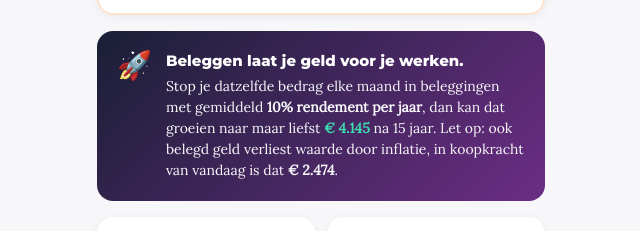
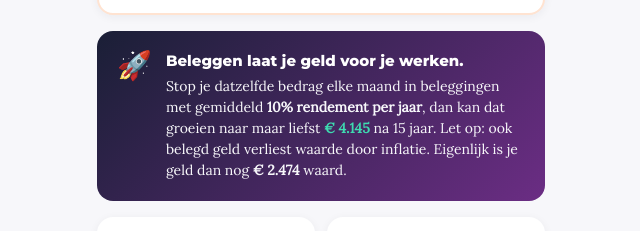
Before and after one commit to claudiavoogt/gf-sparenbeleggen-calculator, a Next.js app: page / in a window 1280 px wide. Shown: the part 1213-1444 px from the top of the page, without its empty margins (319-959 px from the left). Built offline with nearby package versions, Linux system fonts and the light colour scheme.

Commit message:
Sync alle recente tekst- en berekeningsfixes

```diff
--- a/app/page.tsx
+++ b/app/page.tsx
@@ -489,9 +489,9 @@ export default function SparenVsBeleggenPage() {
                   <strong style={{ color: '#3EDCB1' }}>
                     {formatEuro(resultaat.eindwaarde)}
                   </strong>{' '}
-                  na {jaren} jaar. Let op: ook belegd geld verliest waarde door inflatie, in
-                  koopkracht van vandaag is dat{' '}
-                  <strong>{formatEuro(resultaat.eindwaardeNaInflatie)}</strong>.
+                  na {jaren} jaar. Let op: ook belegd geld verliest waarde door inflatie.
+                  Eigenlijk is je geld dan nog{' '}
+                  <strong>{formatEuro(resultaat.eindwaardeNaInflatie)}</strong> waard.
                 </div>
               </div>
             </div>
```
